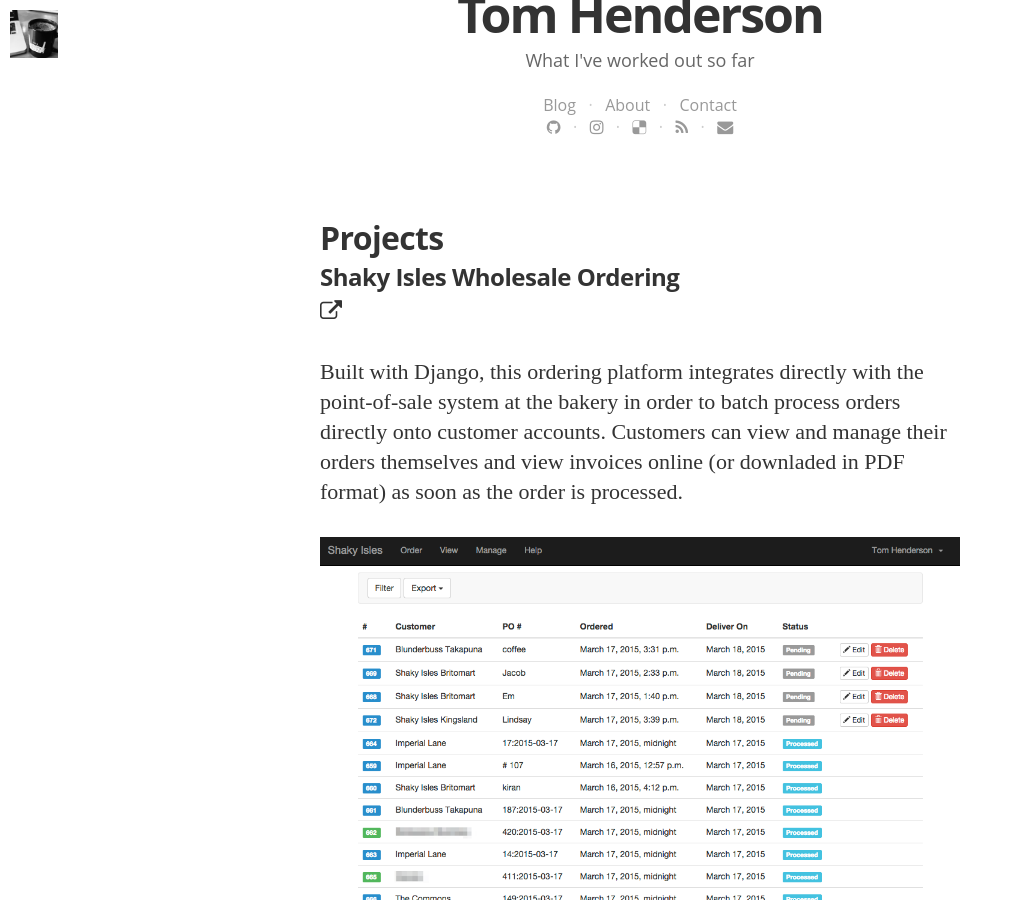
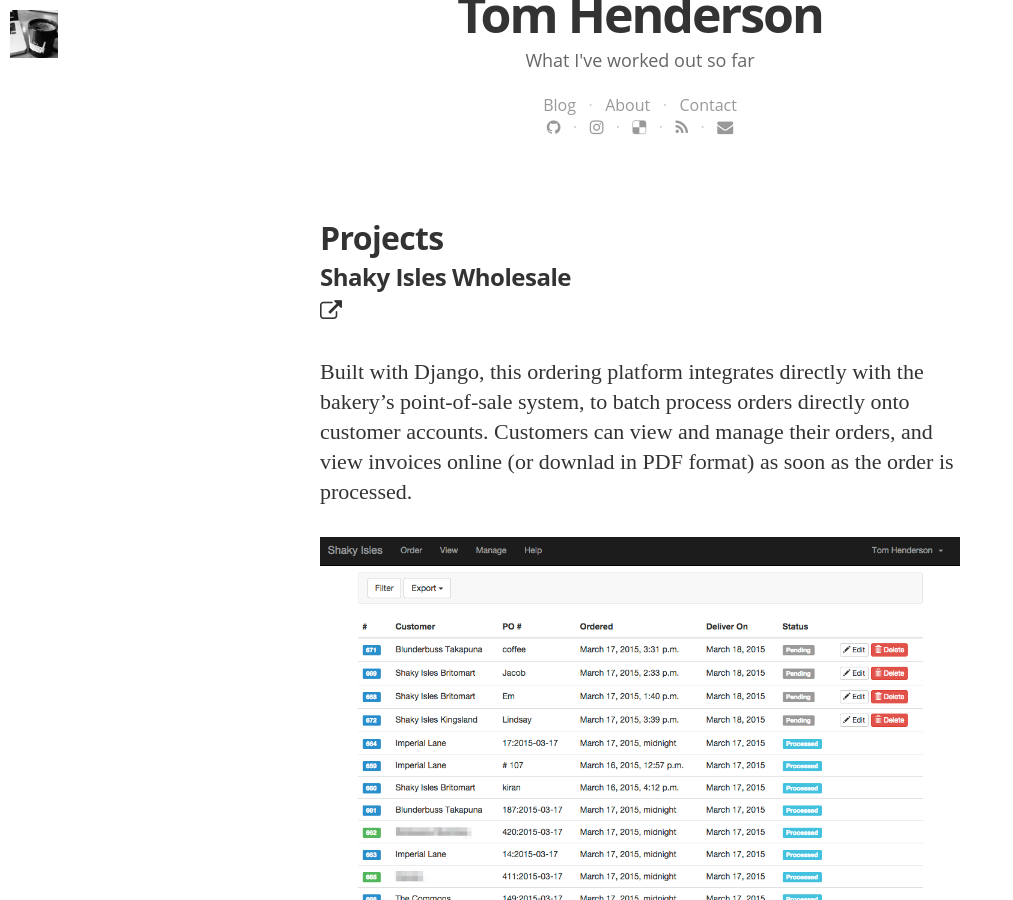
Before and after one commit to tom-henderson/tom-henderson.github.io, a Jekyll site: the page built from projects.md, in a window 1280 px wide and 900 px high, scrolled down 545 px. Shown: the whole window, without its empty margins (0-1013 px from the left). Built offline with Jekyll 4.4.1, drawn with Linux system fonts in a browser that asks for light colours; nearby versions of some CDN libraries; some web fonts are replaced; Markdown is read by kramdown in place of the engine named in the settings.

Commit message:
Adjust wording.

```diff
--- a/projects.md
+++ b/projects.md
@@ -7,11 +7,11 @@
 
 ## Projects
 
-### Shaky Isles Wholesale Ordering
+### Shaky Isles Wholesale
 <a class="icon-external-link" href="http://wholesale.shakyisles.co.nz"><i class="fa fa-external-link"></i></a>
 
 
-Built with Django, this ordering platform integrates directly with the point-of-sale system at the bakery in order to batch process orders directly onto customer accounts. Customers can view and manage their orders themselves and view invoices online (or downladed in PDF format) as soon as the order is processed.
+Built with Django, this ordering platform integrates directly with the bakery's point-of-sale system, to batch process orders directly onto customer accounts. Customers can view and manage their orders, and view invoices online (or downlad in PDF format) as soon as the order is processed.
 
 ![Orders](/assets/images/projects/shaky-orders.png)
 ![Invoices](/assets/images/projects/shaky-invoices.png)
```
